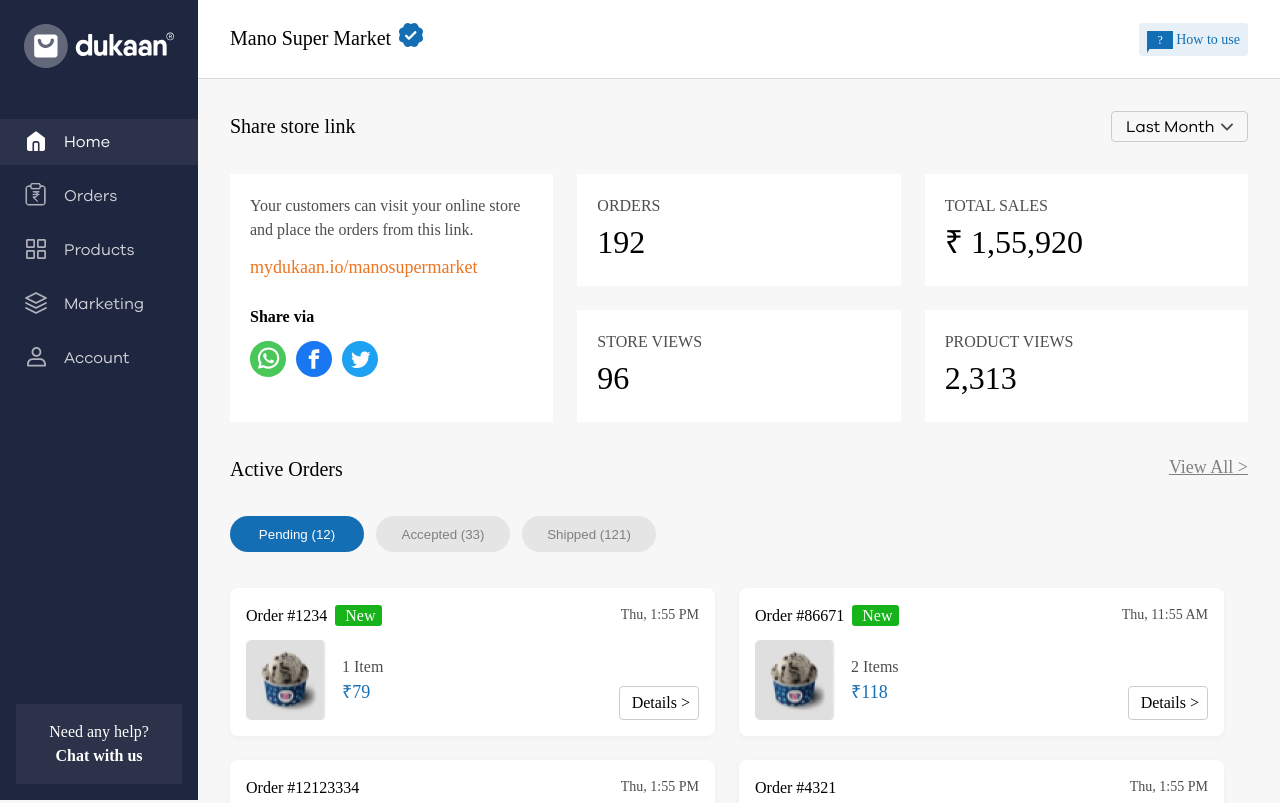
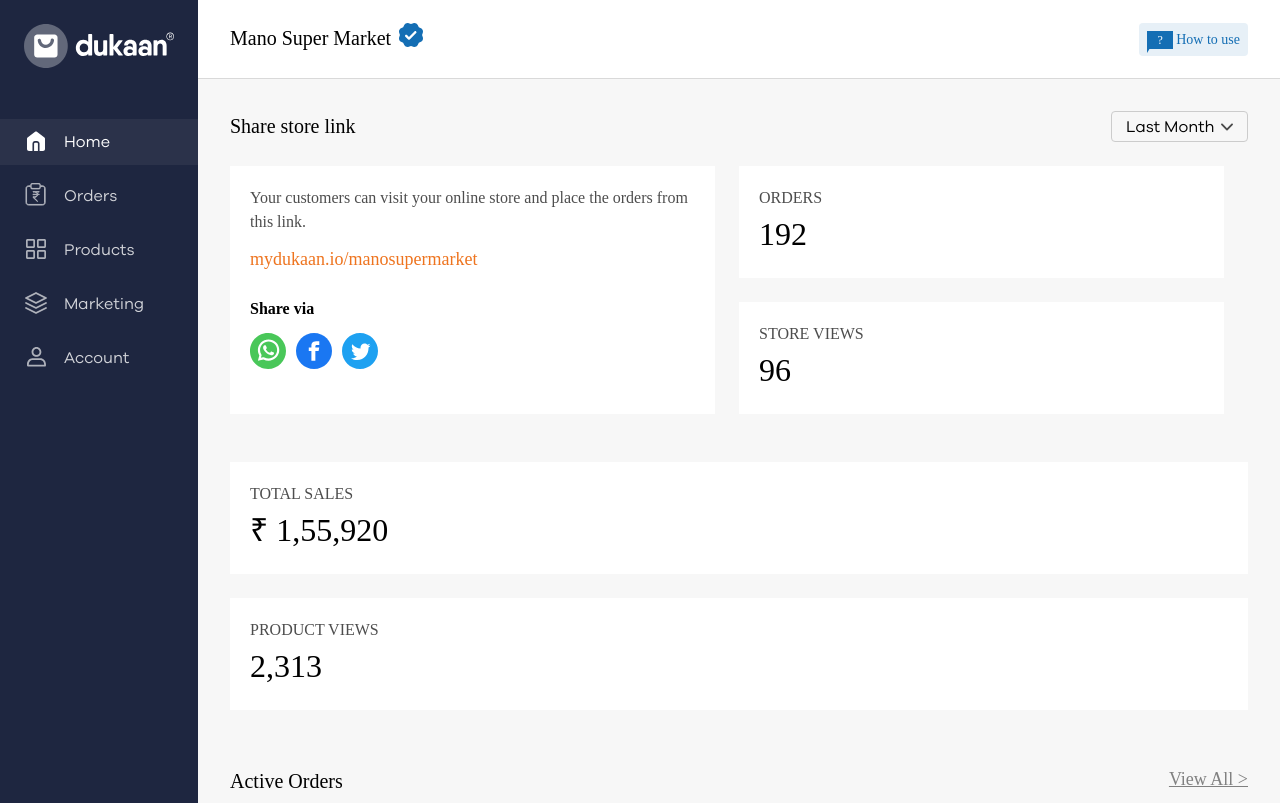
Before and after one commit to Madhu619/dkn, a plain HTML site: page index.html in a window 1280 px wide. Shown: the top 803 px of the page. Drawn offline with Linux system fonts and the light colour scheme.

Commit message:
Updated styles

```diff
--- a/css/index.css
+++ b/css/index.css
@@ -22,7 +22,6 @@ html, body {
     font-size: 16px;
     line-height: 1.5;
     font-weight: 500;
-    height: 100vh;
 }
 .header-text {
     font-size: 20px;
@@ -134,7 +133,6 @@ p {
     justify-content: space-between;
     padding: 0 32px;
     margin-top: 32px;
-    margin-bottom: 24px;
 }
 .right-container .row-3 {
     display: flex;
@@ -179,9 +177,12 @@ p {
 .row-1.section {
     display: flex;
     justify-content: space-between;
+    flex-wrap: wrap;
+    margin-top: 0;
 }
 .row-1.section section{
-    flex: 1 ;
+    flex: 1 1 368px ;
+    margin: 24px 0;
 }
 .row-1.section section > div {
     background: var(--white);
@@ -191,7 +192,7 @@ p {
     background: var(--white);
 }
 .row-1.section section:nth-child(2) {
-    margin: 0 24px;
+    margin: 24px;
 }
 .row-1.section a {
     color: #ee741f;
```
Lines whose indentation alone changed are shown as unchanged.
